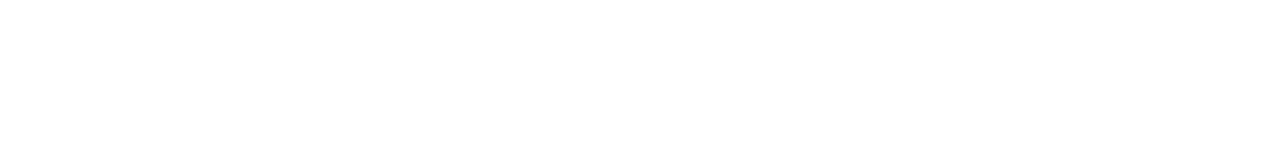
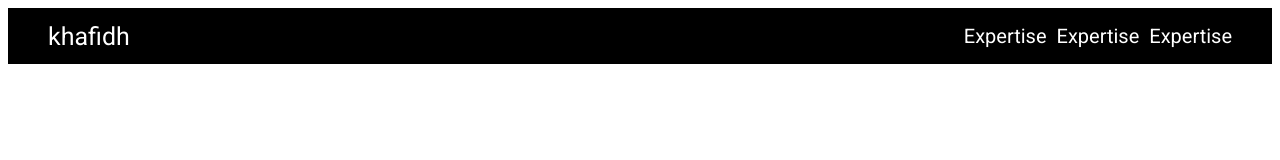
Before and after one commit to khafidhkayyis/biography, a plain HTML site: page index.html in a window 1280 px wide. Drawn offline with Linux system fonts and the light colour scheme.

Commit message:
add header

```diff
--- /dev/null
+++ b/asset/style.css
@@ -0,0 +1,37 @@
+@import url('https://fonts.googleapis.com/css2?family=Poppins:ital,wght@0,100;0,200;0,300;0,400;0,500;0,600;0,700;0,800;0,900;1,100;1,200;1,300;1,400;1,500;1,600;1,700;1,800;1,900&family=Roboto:ital,wght@0,100;0,300;0,400;0,500;0,700;0,900;1,100;1,300;1,400;1,500;1,700;1,900&display=swap');
+
+header{
+    background-color: black;
+    display: flex;
+    /* flex-direction: row; */
+    justify-content: space-between;
+    padding: 0 40px;
+}
+
+.logo{
+    color: white;
+    font-family: Roboto;
+    font-size: 25px;
+}
+
+a{
+    text-decoration: none;
+    display: flex;
+    align-items: center;
+    color: white;
+    font-family: Roboto;
+    font-size: 20px;
+}
+
+ul{
+    display: flex;
+}
+
+li{
+    margin-right: 10px;
+    list-style-type: none;
+}
+
+li:last-child{
+    margin-right: 0;
+}
--- a/index.html
+++ b/index.html
@@ -4,7 +4,26 @@
     <meta charset="UTF-8" />
     <meta http-equiv="X-UA-Compatible" content="IE=edge" />
     <meta name="viewport" content="width=device-width, initial-scale=1.0" />
-    <title>Document</title>
+    <title>Biography kayyis</title>
+    <link rel="stylesheet" href="./asset/style.css" />
   </head>
-  <body></body>
+  <body>
+    <header>
+      <a class="logo" href="/">khafidh</a>
+      <nav>
+        <ul>
+          <li><a href="/">Expertise</a></li>
+          <li><a href="/">Expertise</a></li>
+          <li><a href="/">Expertise</a></li>
+        </ul>
+      </nav>
+    </header>
+    <main>
+      <div class="content">
+        <article></article>
+        <aside></aside>
+      </div>
+    </main>
+    <footer></footer>
+  </body>
 </html>
```
